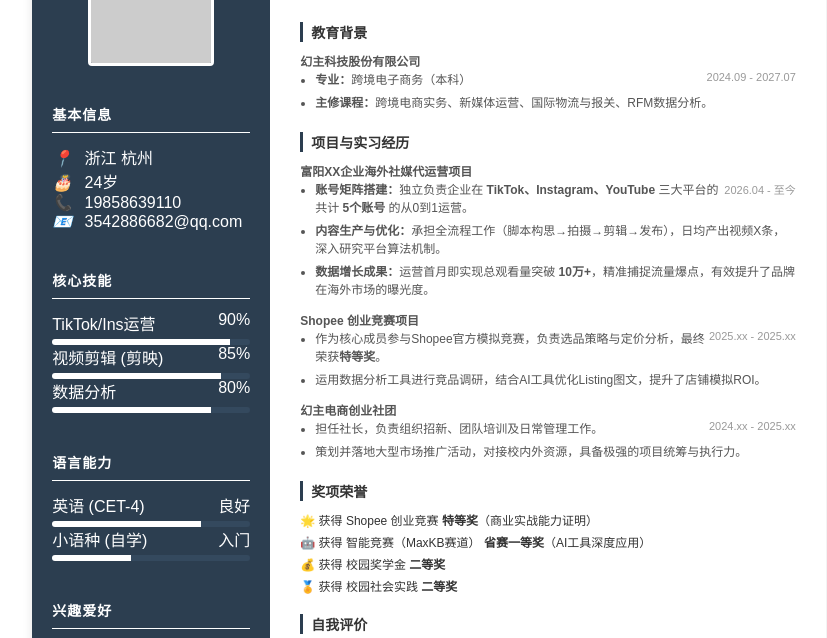
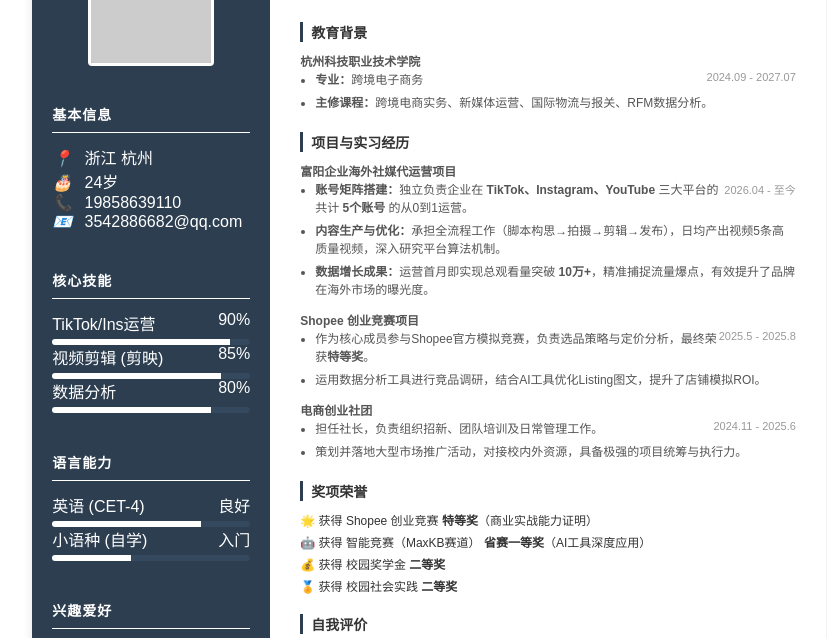
Before and after one commit to lizi-max/resume, a plain HTML site: page index.html in a window 1280 px wide. Shown: the part 110-748 px from the top of the page, without its empty margins (211-1038 px from the left). Drawn offline with Linux system fonts and the light colour scheme; placeholder pictures from the web are drawn by us.

Commit message:
Update educational and project experience details

```diff
--- a/index.html
+++ b/index.html
@@ -207,10 +207,10 @@
         <div class="section">
             <h3>教育背景</h3>
             <div class="item">
-                <span class="title">幻主科技股份有限公司</span>
+                <span class="title">杭州科技职业技术学院</span>
                 <span class="date">2024.09 - 2027.07</span>
                 <ul>
-                    <li><strong>专业：</strong>跨境电子商务（本科）</li>
+                    <li><strong>专业：</strong>跨境电子商务</li>
                     <li><strong>主修课程：</strong>跨境电商实务、新媒体运营、国际物流与报关、RFM数据分析。</li>
                 </ul>
             </div>
@@ -222,18 +222,18 @@
 
             <!-- 新增的富阳实战项目 -->
             <div class="item">
-                <span class="title">富阳XX企业海外社媒代运营项目</span>
+                <span class="title">富阳企业海外社媒代运营项目</span>
                 <span class="date">2026.04 - 至今</span>
                 <ul>
                     <li><strong>账号矩阵搭建：</strong>独立负责企业在 <strong>TikTok、Instagram、YouTube</strong> 三大平台的共计 <strong>5个账号</strong> 的从0到1运营。</li>
-                    <li><strong>内容生产与优化：</strong>承担全流程工作（脚本构思→拍摄→剪辑→发布），日均产出视频X条，深入研究平台算法机制。</li>
+                    <li><strong>内容生产与优化：</strong>承担全流程工作（脚本构思→拍摄→剪辑→发布），日均产出视频5条高质量视频，深入研究平台算法机制。</li>
                     <li><strong>数据增长成果：</strong>运营首月即实现总观看量突破 <strong>10万+</strong>，精准捕捉流量爆点，有效提升了品牌在海外市场的曝光度。</li>
                 </ul>
             </div>
 
             <div class="item">
                 <span class="title">Shopee 创业竞赛项目</span>
-                <span class="date">2025.xx - 2025.xx</span>
+                <span class="date">2025.5 - 2025.8</span>
                 <ul>
                     <li>作为核心成员参与Shopee官方模拟竞赛，负责选品策略与定价分析，最终荣获<strong>特等奖</strong>。</li>
                     <li>运用数据分析工具进行竞品调研，结合AI工具优化Listing图文，提升了店铺模拟ROI。</li>
@@ -241,8 +241,8 @@
             </div>
 
             <div class="item">
-                <span class="title">幻主电商创业社团</span>
-                <span class="date">2024.xx - 2025.xx</span>
+                <span class="title">电商创业社团</span>
+                <span class="date">2024.11 - 2025.6</span>
                 <ul>
                     <li>担任社长，负责组织招新、团队培训及日常管理工作。</li>
                     <li>策划并落地大型市场推广活动，对接校内外资源，具备极强的项目统筹与执行力。</li>
```
